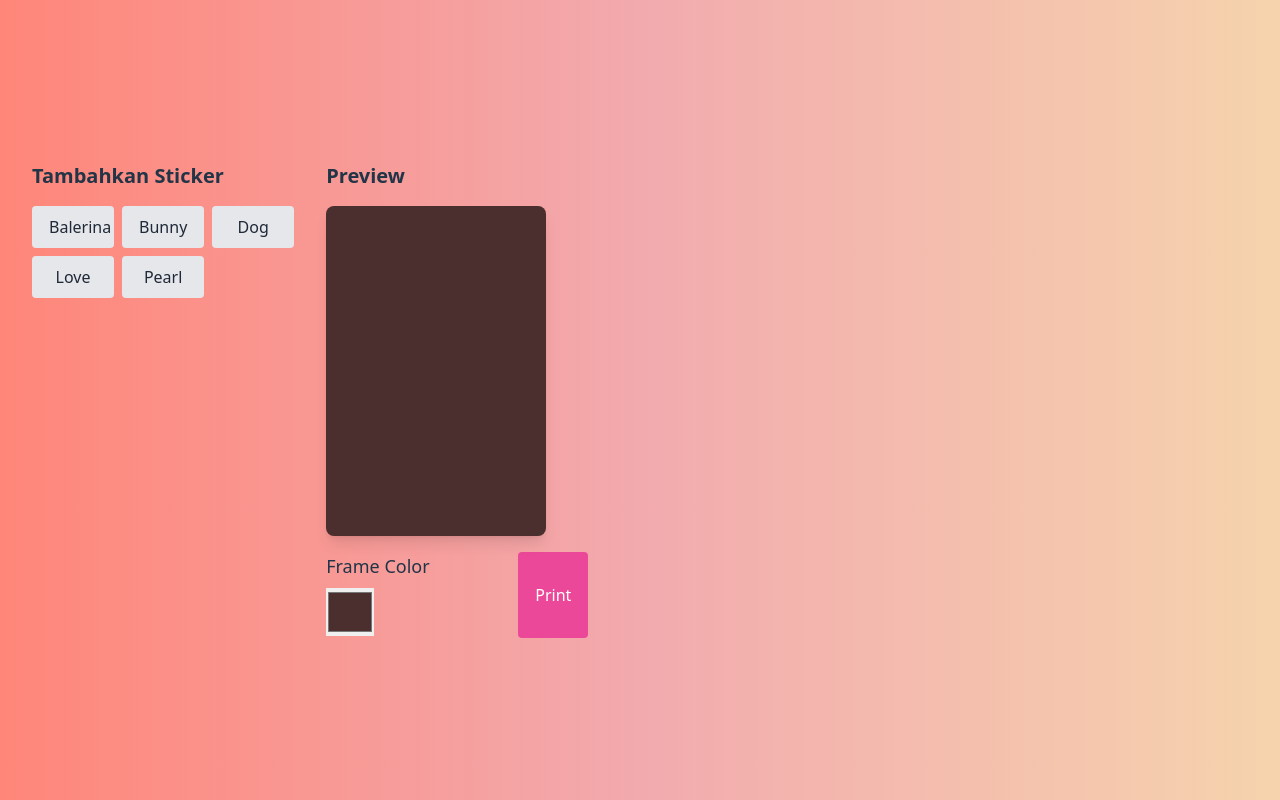
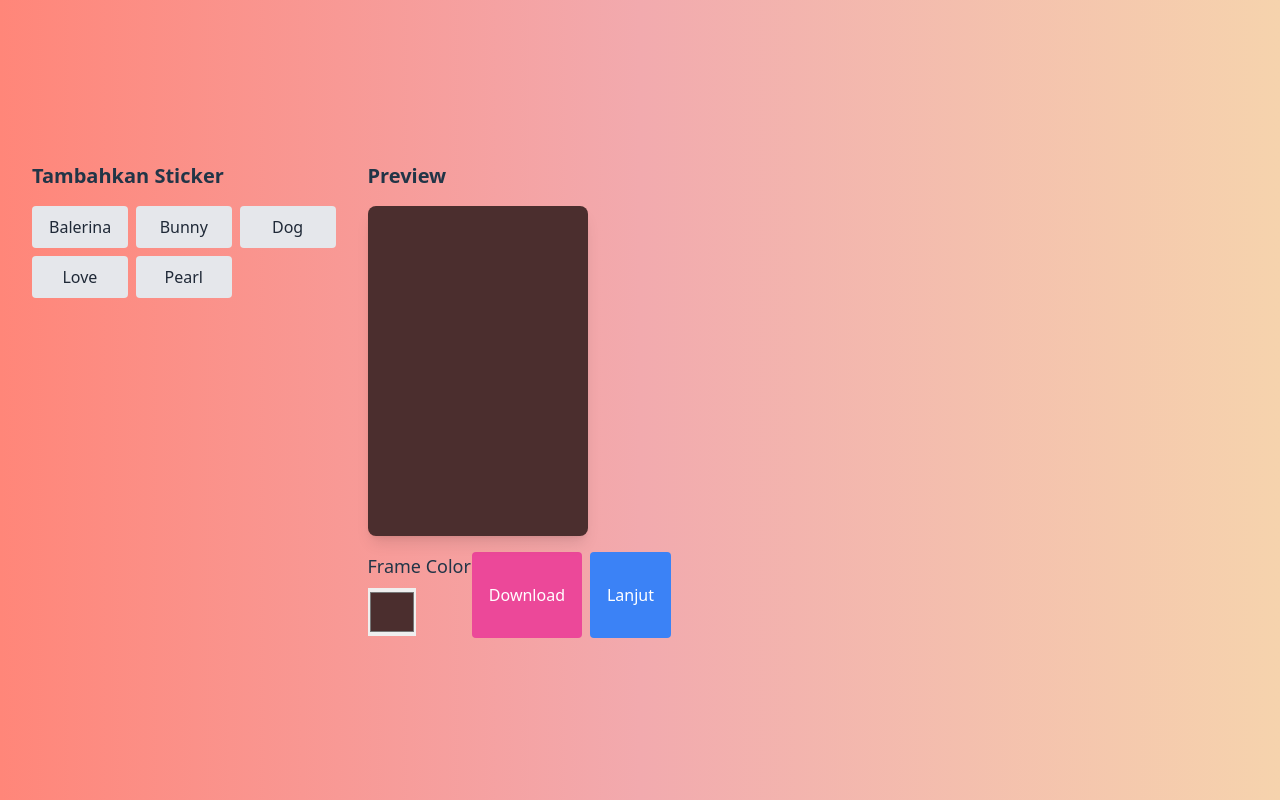
Before and after one commit to AndreasTopuh/FotoboxJO, a React (Vite) app in the folder client/: page /edit in a window 1280 px wide. Built offline with nearby package versions, Linux system fonts and the light colour scheme; the HTML template or start-up script is replaced by a standard one.

Commit message:
change the handle download

```diff
--- a/client/src/pages/EditPage.jsx
+++ b/client/src/pages/EditPage.jsx
@@ -96,7 +96,7 @@ export default function EditPage() {
         img.src = photo;
         img.onload = () => {
           ctx.drawImage(img, col * photoWidth, row * photoHeight, photoWidth, photoHeight);
-          // Add stickers (simplified; adjust based on actual sticker positions)
+          // Add stickers
           const stickers = previewRef.current.getElementsByTagName('img');
           for (let sticker of stickers) {
             if (sticker.src.includes('/frame/stickers/')) {
@@ -110,19 +110,21 @@ export default function EditPage() {
             }
           }
           if (index === photos.length - 1) {
-            // Trigger print after last image
-            const printWindow = window.open('', '', 'width=' + widthPx + ',height=' + heightPx);
-            printWindow.document.write('<img src="' + canvas.toDataURL('image/png') + '" style="width:100%;height:100%;">');
-            printWindow.document.close();
-            printWindow.print();
-            printWindow.close();
+            // Trigger download after last image
+            const dataUrl = canvas.toDataURL('image/png'); // Default quality
+            const link = document.createElement('a');
+            link.href = dataUrl;
+            link.download = 'photobooth-strip.png';
+            link.click();
           }
         };
       });
     }
   };
 
-
+  const handleNext = () => {
+    navigate('/'); // Adjust to desired next page
+  };
 
   return (
     <div className="min-h-screen flex flex-col">
@@ -187,9 +189,14 @@ export default function EditPage() {
                   onClick={handleDownload}
                   className="bg-pink-500 hover:bg-pink-600 text-white px-4 py-2 rounded"
                 >
-                  Print
+                  Download
                 </button>
-
+                <button
+                  onClick={handleNext}
+                  className="bg-blue-500 hover:bg-blue-600 text-white px-4 py-2 rounded"
+                >
+                  Lanjut
+                </button>
               </div>
             </div>
           </div>
```
